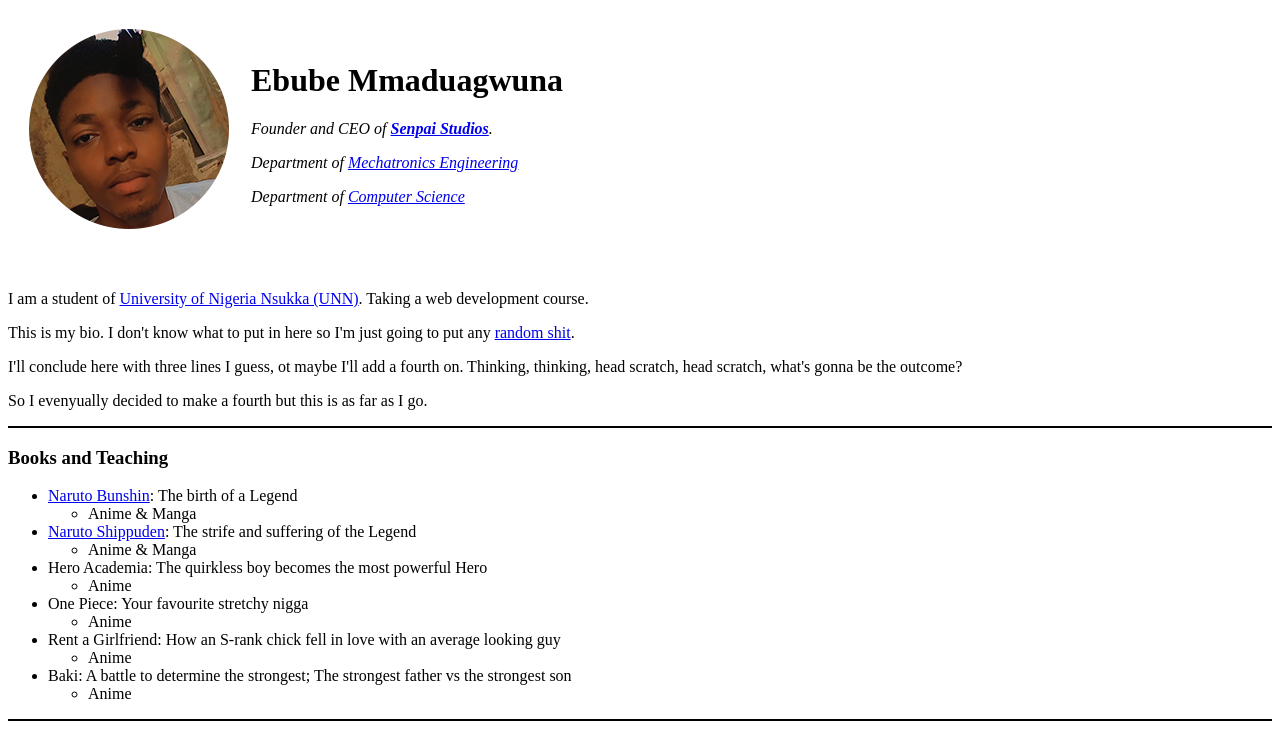
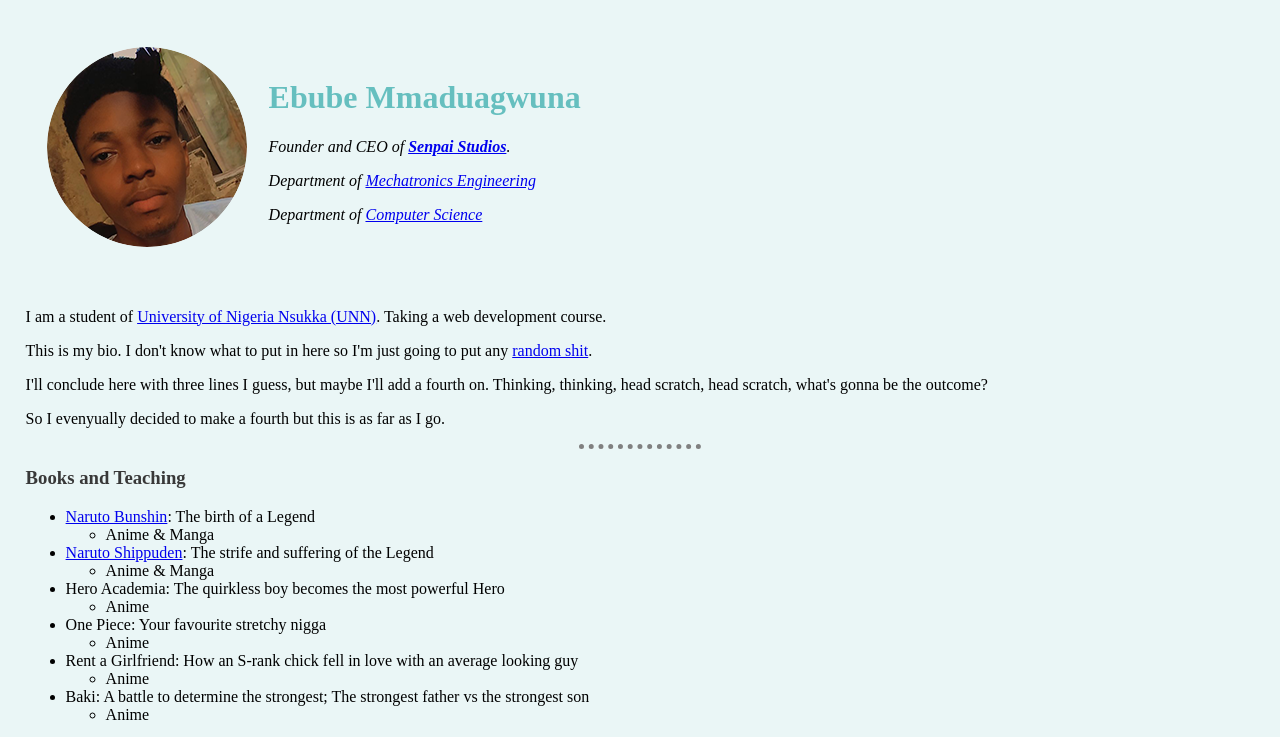
Before and after one commit to SenpaiStudios/CV, a plain HTML site: page index.html in a window 1280 px wide. Shown: the top 737 px of the page. Drawn offline with Linux system fonts and the light colour scheme.

Commit message:
Added initial cv website files

```diff
--- /dev/null
+++ b/css/styles.css
@@ -0,0 +1,31 @@
+/***************************** TAG SELECTORS *********************************/
+
+  Body {
+        background-color: #EAF6F6;
+        margin: 2% 2% 5% 2%;
+        }
+
+  h1 {
+      color: #66BFBF;
+      }
+
+  h3 {
+      color: #383838;
+      }
+
+  hr {
+      border-style: none;
+      border-top-style: dotted;
+      border-color: grey;
+      border-width: 5px;
+      width: 10%;
+      }
+
+  img:hover {
+      background-color: red;
+      }
+
+/**************************** CLASS SELECTORS ********************************/
+.senpai-1 {
+  border-radius: 100%
+}
--- a/index.html
+++ b/index.html
@@ -4,12 +4,13 @@
 <head>
   <meta charset="utf-8">
   <title>Senpai Studios</title>
+  <link rel="stylesheet" href="css/styles.css">
 </head>
 
 <body>
   <table cellspacing=20>
     <tr>
-      <td><img src="images\Senpai.png" alt="Ebube's Profile Picture"></td>
+      <td><img class="senpai-1" src="images\Senpai.png" alt="Ebube's Profile Picture"></td>
       <td>
         <h1>Ebube Mmaduagwuna</h1>
         <p><em>Founder and CEO of <strong><a href="images\Senpai Studios.png">Senpai Studios</a></strong>.</em></p>
@@ -25,10 +26,10 @@
 
   <br>I am a student of <a href="https://www.unn.edu.ng/">University of Nigeria Nsukka (UNN)</a>. Taking a web development course.
   <p>This is my bio. I don't know what to put in here so I'm just going to put any <a href="images\random shit.jpg">random shit</a>.</p>
-  <p>I'll conclude here with three lines I guess, ot maybe I'll add a fourth on. Thinking, thinking, head scratch, head scratch, what's gonna be the outcome?</p>
+  <p>I'll conclude here with three lines I guess, but maybe I'll add a fourth on. Thinking, thinking, head scratch, head scratch, what's gonna be the outcome?</p>
   <p>So I evenyually decided to make a fourth but this is as far as I go.</p>
 
-  <hr size="2" noshade color=black>
+  <hr>
 
   <h3>Books and Teaching</h3>
 
@@ -64,7 +65,7 @@
     </ul>
   </ul>
 
-  <hr size="2" noshade color=black>
+  <hr>
 
   <h3>Work Experience</h3>
   <table border="1" cellpadding="7%">
@@ -94,7 +95,7 @@
     </tbody>
   </table>
 
-  <hr size="2" noshade color=black>
+  <hr>
 
   <h3>Skills 🤸</h3>
   <table>
@@ -132,7 +133,7 @@
     </tr>
   </table>
 
-  <hr size="2" noshade color=black>
+  <hr>
 
   <h3>My Hobbies 🤹</h3>
   <p>I have very interesting hobbies.</p>
@@ -140,7 +141,7 @@
   <br>
   <a href="hobbies.html">My Hobbies</a>
 
-  <hr size="2" noshade color=black>
+  <hr>
 
   <h3>Contact Me 📱</h3>
   <p>You can reach me on multiple platforms and on various numbers.</p>
```
Also changed, not shown: contact.html (+10 -2 lines), hobbies.html (+1 -0 lines).
